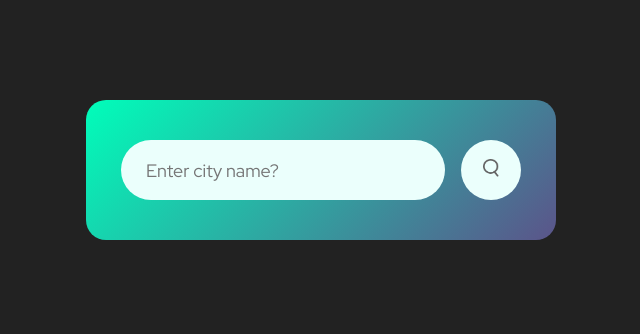
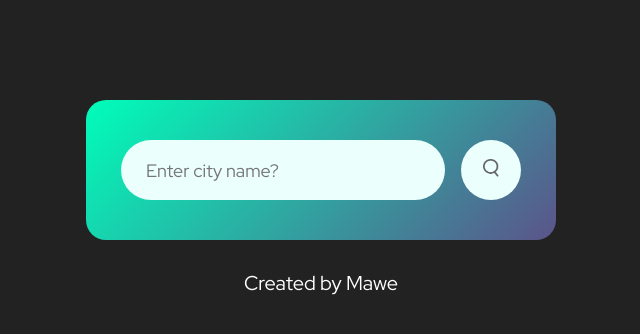
Before and after one commit to papahmwe/weather-app, a plain HTML site: page index.html in a window 1280 px wide. Shown: the whole page, without its empty margins (319-959 px from the left). Drawn offline with Linux system fonts and the light colour scheme; a web font is replaced by a local one.

Commit message:
modified

```diff
--- a/index.html
+++ b/index.html
@@ -43,6 +43,10 @@
         </div>
     </div>
 
+    <div class="link">
+        <a href="https://github.com/papahmwe/weather-app">Created by Mawe</a>
+    </div>
+
     <script src="node.js"></script>
 </body>
 
--- a/style.css
+++ b/style.css
@@ -102,3 +102,12 @@ body {
     font-size: 16px;
     display: none;
 }
+
+.link a {
+    display: flex;
+    justify-content: center;
+    margin: 30px 0;
+    text-decoration: none;
+    font-size: 20px;
+    color: #fff;
+}
```
